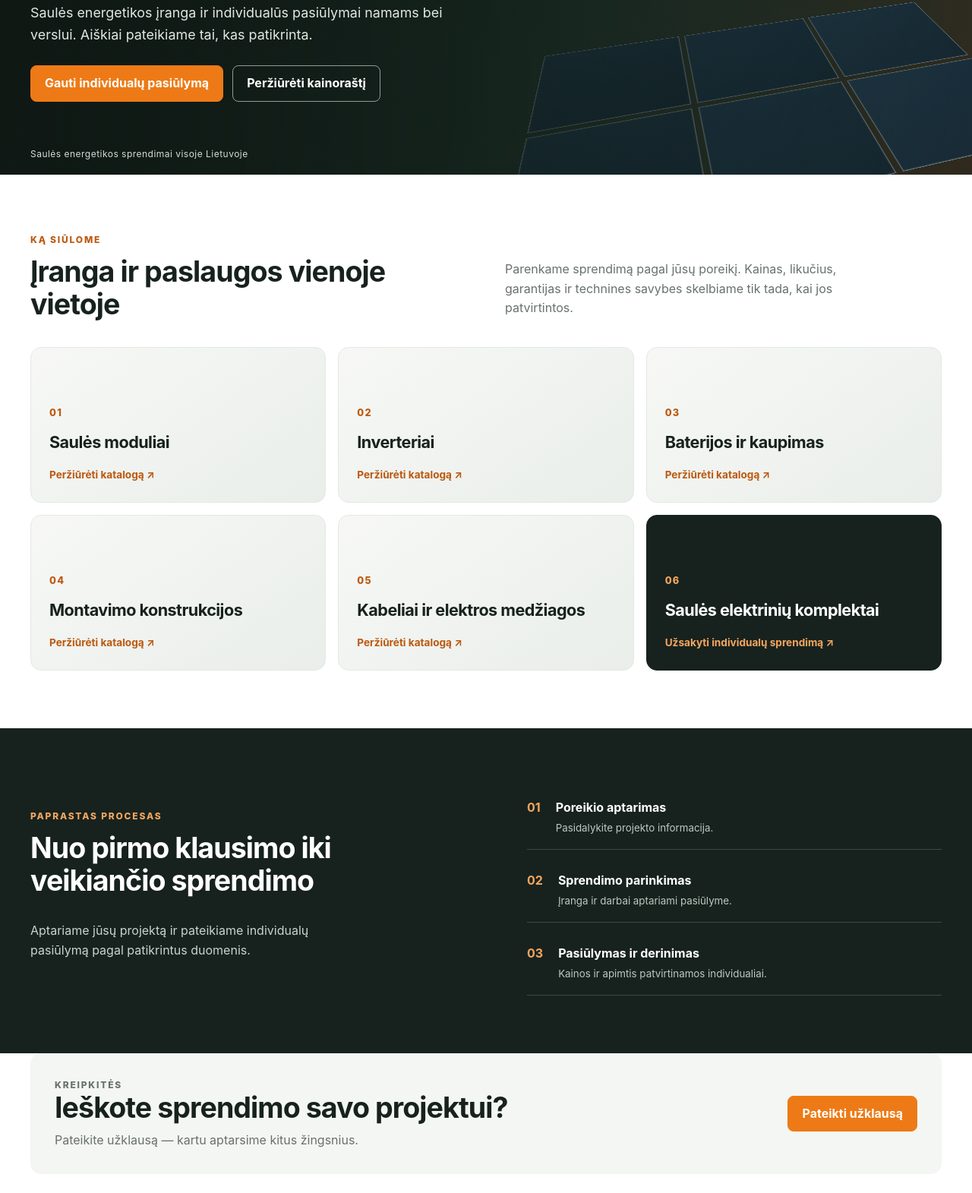
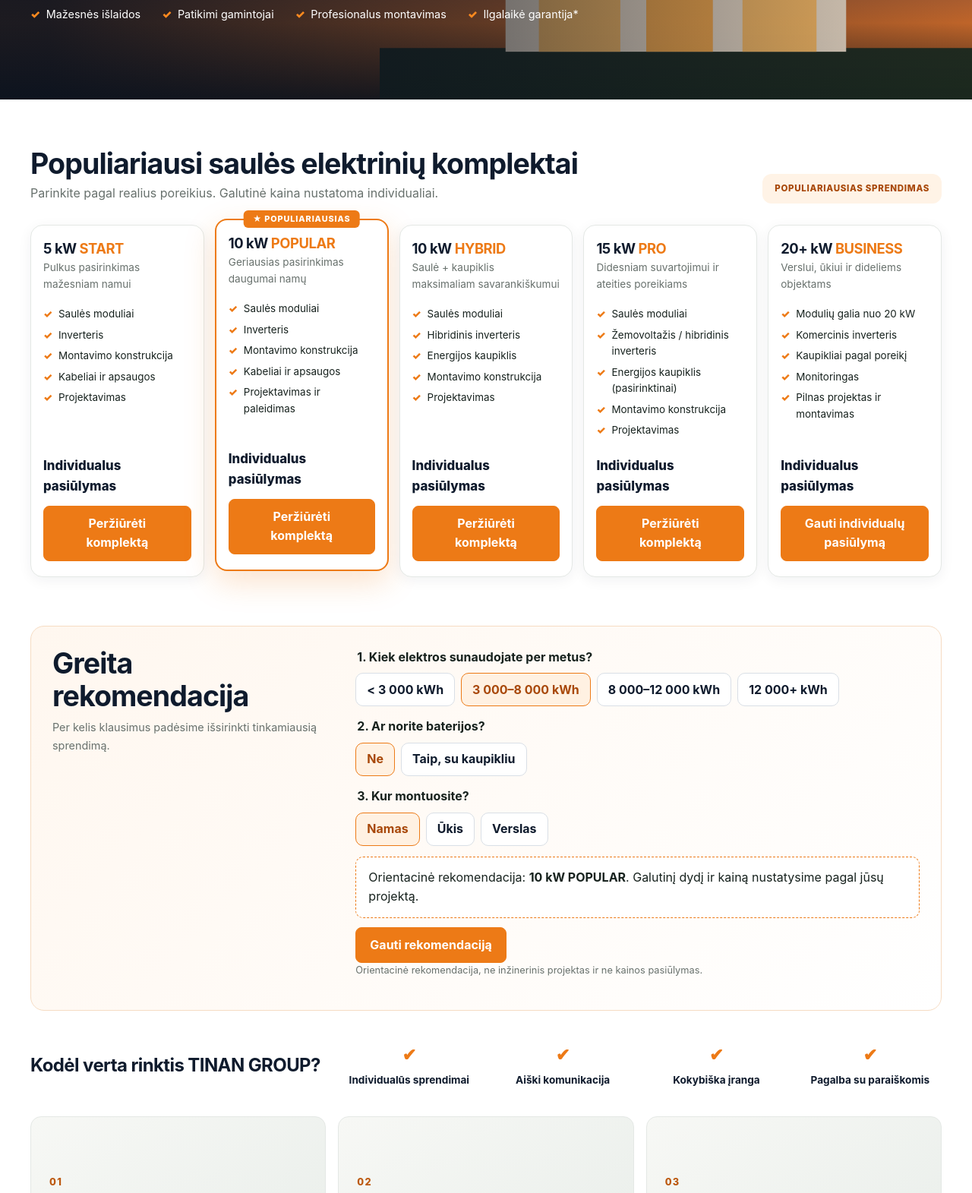
Before and after one commit to EurikaProtocol/TinanGroup-elektrin-s, a website built with Vite: page index.html in a window 1280 px wide. Shown: the part 586-2157 px from the top of the page at 76% size. Built offline with nearby package versions, Linux system fonts and the light colour scheme.

Commit message:
Redesign homepage: solar hero, package cards, recommendation calculator, CTA banner

```diff
--- a/index.html
+++ b/index.html
@@ -3,9 +3,9 @@
 <head>
   <meta charset="utf-8">
   <meta name="viewport" content="width=device-width, initial-scale=1, viewport-fit=cover">
-  <meta name="theme-color" content="#17221e">
+  <meta name="theme-color" content="#0f1b2d">
   <title>TINAN GROUP | Saulės energetikos sprendimai</title>
-  <meta name="description" content="Saulės moduliai, inverteriai, energijos kaupimas ir individualūs saulės energetikos sprendimai. Susisiekite su TINAN GROUP.">
+  <meta name="description" content="Saulės elektrinių komplektai, moduliai, inverteriai, energijos kaupimas ir individualūs saulės energetikos pasiūlymai. Susisiekite su TINAN GROUP.">
   <link rel="canonical" href="https://tinangroup.com/">
   <link rel="icon" href="/favicon.svg" type="image/svg+xml">
   <meta property="og:title" content="TINAN GROUP | Saulės energetikos sprendimai">
@@ -18,40 +18,82 @@
   <a class="skip" href="#main">Pereiti prie turinio</a>
   <header id="site-header"></header>
   <main id="main">
-    <section class="hero">
-      <div class="hero-grid" aria-hidden="true"><div class="sun"></div><div class="solar-art"><span></span><span></span><span></span><span></span><span></span><span></span></div></div>
-      <div class="container hero-content">
-        <p class="eyebrow">TINAN GROUP · SAULĖS ENERGIJA</p>
-        <h1>Jūsų energija.<br><em>Jūsų sprendimas.</em></h1>
-        <p>Saulės energetikos įranga ir individualūs pasiūlymai namams bei verslui. Aiškiai pateikiame tai, kas patikrinta.</p>
-        <div class="row"><a class="btn btn-primary" href="kontaktai.html#pasiulymas">Gauti individualų pasiūlymą</a><a class="btn btn-light" href="kainorastis.html">Peržiūrėti kainoraštį</a></div>
+    <section class="home-hero">
+      <svg class="hero-art" viewBox="0 0 800 420" aria-hidden="true" focusable="false">
+        <circle cx="600" cy="140" r="70" fill="#ff9a3c" opacity=".85"/>
+        <rect y="350" width="800" height="70" fill="#1b2a1f"/>
+        <polygon points="130,230 400,90 670,230" fill="#1a2436"/>
+        <polygon points="230,215 400,128 570,215 540,225 400,152 260,225" fill="#24476b" stroke="#9fb7d0" stroke-width="2"/>
+        <rect x="170" y="230" width="460" height="125" fill="#f1e3cf"/>
+        <rect x="215" y="255" width="110" height="100" fill="#ffc067"/>
+        <rect x="360" y="255" width="90" height="100" fill="#ffb04d"/>
+        <rect x="490" y="255" width="100" height="100" fill="#ffc067"/>
+      </svg>
+      <div class="container hero-copy">
+        <p class="eyebrow" style="color:#ffb36b">SAULĖS ELEKTRINĖS NAMAMS IR VERSLUI</p>
+        <h1>Tvari energija<br><em>Jūsų namams</em></h1>
+        <p class="lede-light">Saulės elektrinių įranga ir individualūs pasiūlymai namams bei verslui. Aiškiai pateikiame tik patikrintą informaciją.</p>
+        <div class="row"><a class="btn btn-orange" href="kontaktai.html#pasiulymas">Gauti pasiūlymą</a><a class="btn btn-light" href="komplektai.html">Peržiūrėti komplektus</a></div>
+        <ul class="hero-benefits"><li>Mažesnės išlaidos</li><li>Patikimi gamintojai</li><li>Profesionalus montavimas</li><li>Ilgalaikė garantija*</li></ul>
       </div>
-      <div class="hero-caption container">Saulės energetikos sprendimai visoje Lietuvoje</div>
     </section>
 
-    <section class="container intro section">
-      <div><p class="eyebrow">KĄ SIŪLOME</p><h2>Įranga ir paslaugos vienoje vietoje</h2></div>
-      <p>Parenkame sprendimą pagal jūsų poreikį. Kainas, likučius, garantijas ir technines savybes skelbiame tik tada, kai jos patvirtintos.</p>
+    <section class="container packages" id="komplektai">
+      <div class="packages-head">
+        <div><h2>Populiariausi saulės elektrinių komplektai</h2><p>Parinkite pagal realius poreikius. Galutinė kaina nustatoma individualiai.</p></div>
+        <span class="badge-top">Populiariausias sprendimas</span>
+      </div>
+      <div class="package-grid">
+        <article class="package-card"><h3>5 kW <b>START</b></h3><p class="sub">Pulkus pasirinkimas mažesniam namui</p><ul><li>Saulės moduliai</li><li>Inverteris</li><li>Montavimo konstrukcija</li><li>Kabeliai ir apsaugos</li><li>Projektavimas</li></ul><p class="price">Individualus pasiūlymas</p><a class="btn btn-primary" href="komplektai.html">Peržiūrėti komplektą</a></article>
+        <article class="package-card featured"><span class="flag">★ POPULIARIAUSIAS</span><h3>10 kW <b>POPULAR</b></h3><p class="sub">Geriausias pasirinkimas daugumai namų</p><ul><li>Saulės moduliai</li><li>Inverteris</li><li>Montavimo konstrukcija</li><li>Kabeliai ir apsaugos</li><li>Projektavimas ir paleidimas</li></ul><p class="price">Individualus pasiūlymas</p><a class="btn btn-primary" href="komplektai.html">Peržiūrėti komplektą</a></article>
+        <article class="package-card"><h3>10 kW <b>HYBRID</b></h3><p class="sub">Saulė + kaupiklis maksimaliam savarankiškumui</p><ul><li>Saulės moduliai</li><li>Hibridinis inverteris</li><li>Energijos kaupiklis</li><li>Montavimo konstrukcija</li><li>Projektavimas</li></ul><p class="price">Individualus pasiūlymas</p><a class="btn btn-primary" href="komplektai.html">Peržiūrėti komplektą</a></article>
+        <article class="package-card"><h3>15 kW <b>PRO</b></h3><p class="sub">Didesniam suvartojimui ir ateities poreikiams</p><ul><li>Saulės moduliai</li><li>Žemovoltažis / hibridinis inverteris</li><li>Energijos kaupiklis (pasirinktinai)</li><li>Montavimo konstrukcija</li><li>Projektavimas</li></ul><p class="price">Individualus pasiūlymas</p><a class="btn btn-primary" href="komplektai.html">Peržiūrėti komplektą</a></article>
+        <article class="package-card"><h3>20+ kW <b>BUSINESS</b></h3><p class="sub">Verslui, ūkiui ir dideliems objektams</p><ul><li>Modulių galia nuo 20 kW</li><li>Komercinis inverteris</li><li>Kaupikliai pagal poreikį</li><li>Monitoringas</li><li>Pilnas projektas ir montavimas</li></ul><p class="price">Individualus pasiūlymas</p><a class="btn btn-primary" href="kontaktai.html#pasiulymas">Gauti individualų pasiūlymą</a></article>
+      </div>
     </section>
-    <section class="container category-grid" aria-label="Produktų kategorijos">
+
+    <section class="container recommender" id="recommender" aria-labelledby="rec-title">
+      <div><h2 id="rec-title">Greita rekomendacija</h2><p class="muted">Per kelis klausimus padėsime išsirinkti tinkamiausią sprendimą.</p></div>
+      <div>
+        <fieldset><legend>1. Kiek elektros sunaudojate per metus?</legend><div class="choice" data-group="usage"><button type="button" data-value="low" aria-pressed="false">&lt; 3 000 kWh</button><button type="button" data-value="mid" aria-pressed="true">3 000–8 000 kWh</button><button type="button" data-value="high" aria-pressed="false">8 000–12 000 kWh</button><button type="button" data-value="xl" aria-pressed="false">12 000+ kWh</button></div></fieldset>
+        <fieldset><legend>2. Ar norite baterijos?</legend><div class="choice" data-group="battery"><button type="button" data-value="no" aria-pressed="true">Ne</button><button type="button" data-value="yes" aria-pressed="false">Taip, su kaupikliu</button></div></fieldset>
+        <fieldset><legend>3. Kur montuosite?</legend><div class="choice" data-group="site"><button type="button" data-value="home" aria-pressed="true">Namas</button><button type="button" data-value="farm" aria-pressed="false">Ūkis</button><button type="button" data-value="business" aria-pressed="false">Verslas</button></div></fieldset>
+        <p class="rec-result" data-result aria-live="polite"></p>
+        <a class="btn btn-primary" data-cta href="kontaktai.html#pasiulymas">Gauti rekomendaciją</a>
+        <p class="rec-note">Orientacinė rekomendacija, ne inžinerinis projektas ir ne kainos pasiūlymas.</p>
+      </div>
+    </section>
+
+    <section class="container why-strip" aria-label="Kodėl verta rinktis TINAN GROUP">
+      <h2>Kodėl verta rinktis TINAN GROUP?</h2>
+      <div>Individualūs sprendimai</div><div>Aiški komunikacija</div><div>Kokybiška įranga</div><div>Pagalba su paraiškomis</div>
+    </section>
+
+    <section class="container" aria-label="Produktų kategorijos">
+      <div class="category-grid" style="padding-bottom:24px">
         <a class="category-card" href="moduliai.html"><span>01</span><h2>Saulės moduliai</h2><b>Peržiūrėti katalogą ↗</b></a>
         <a class="category-card" href="inverteriai.html"><span>02</span><h2>Inverteriai</h2><b>Peržiūrėti katalogą ↗</b></a>
         <a class="category-card" href="kaupikliai.html"><span>03</span><h2>Baterijos ir kaupimas</h2><b>Peržiūrėti katalogą ↗</b></a>
         <a class="category-card" href="konstrukcijos.html"><span>04</span><h2>Montavimo konstrukcijos</h2><b>Peržiūrėti katalogą ↗</b></a>
         <a class="category-card" href="elektros-medziagos.html"><span>05</span><h2>Kabeliai ir elektros medžiagos</h2><b>Peržiūrėti katalogą ↗</b></a>
         <a class="category-card category-dark" href="komplektai.html"><span>06</span><h2>Saulės elektrinių komplektai</h2><b>Užsakyti individualų sprendimą ↗</b></a>
+      </div>
+      <p class="muted"><a href="kainorastis.html">Kainoraštis</a> · <a href="paslaugos.html">Paslaugos ir montavimas</a> · <a href="apie.html">Apie mus</a> · <a href="pasiulymas.html">Individualus pasiūlymas</a></p>
     </section>
 
-    <section class="section section-dark">
-      <div class="container split">
-        <div><p class="eyebrow">PAPRASTAS PROCESAS</p><h2>Nuo pirmo klausimo iki veikiančio sprendimo</h2><p>Aptariame jūsų projektą ir pateikiame individualų pasiūlymą pagal patikrintus duomenis.</p></div>
-        <ol class="process-list"><li><b>01</b><span><strong>Poreikio aptarimas</strong><small>Pasidalykite projekto informacija.</small></span></li><li><b>02</b><span><strong>Sprendimo parinkimas</strong><small>Įranga ir darbai aptariami pasiūlyme.</small></span></li><li><b>03</b><span><strong>Pasiūlymas ir derinimas</strong><small>Kainos ir apimtis patvirtinamos individualiai.</small></span></li></ol>
+    <section class="container install-cta">
+      <div>
+        <p class="eyebrow" style="color:#ffb36b">SAULĖS ENERGIJA BE RŪPESČIŲ</p>
+        <h2>Visas procesas nuo A iki Z</h2>
+        <p>Projektavimas, įrangos parinkimas, montavimas, dokumentai ir pagalba gaunant paramą.</p>
+        <div class="contact-lines"><a class="link" href="tel:+37069685605">+370 696 85605</a><a class="link" href="mailto:info@tinangroup.com">info@tinangroup.com</a></div>
       </div>
+      <div><a class="btn btn-orange" href="kontaktai.html#pasiulymas">Susisiekti</a></div>
     </section>
-
-    <section class="container section cta-band"><div><p class="eyebrow">KREIPKITĖS</p><h2>Ieškote sprendimo savo projektui?</h2><p>Pateikite užklausą — kartu aptarsime kitus žingsnius.</p></div><a class="btn btn-primary" href="kontaktai.html#pasiulymas">Pateikti užklausą</a></section>
+    <p class="container muted">*Garantijos sąlygos nurodomos individualiame pasiūlyme. Kainos ir techninės savybės skelbiamos tik patvirtinus.</p>
   </main>
   <footer id="site-footer"></footer>
   <script type="module" src="/src/main.js"></script>
+  <script type="module" src="/src/home.js"></script>
 </body>
 </html>
--- /dev/null
+++ b/src/home.css
@@ -0,0 +1,48 @@
+:root { --navy: #0f1b2d; --navy-2: #16263d; }
+.home-hero { position: relative; min-height: 560px; display: flex; align-items: center; overflow: hidden; color: #fff; background: linear-gradient(180deg, #1b2a44 0%, #3a3550 45%, #c9692a 82%, #2a1f1a 100%); }
+.home-hero::after { content: ""; position: absolute; inset: 0; background: linear-gradient(90deg, rgb(10 18 31 / 90%) 5%, rgb(10 18 31 / 55%) 50%, rgb(10 18 31 / 5%) 100%); }
+.home-hero .hero-art { position: absolute; right: 0; bottom: 0; width: min(780px, 70%); opacity: .95; }
+.home-hero .hero-copy { position: relative; z-index: 2; padding-block: 64px 96px; }
+.home-hero h1 { max-width: 640px; font-size: clamp(2.6rem, 6vw, 4.6rem); letter-spacing: -.04em; }
+.home-hero h1 em { color: #ff8a1f; font-style: normal; }
+.home-hero p.lede-light { max-width: 520px; color: #e6ebf2; font-size: 1.1rem; }
+.hero-benefits { display: flex; flex-wrap: wrap; gap: 14px 28px; margin: 26px 0 0; padding: 0; list-style: none; font-size: .9rem; }
+.hero-benefits li::before { content: "✓"; margin-right: 8px; color: #ff8a1f; font-weight: 900; }
+.packages { padding-block: 64px 24px; }
+.packages-head { display: flex; flex-wrap: wrap; align-items: end; justify-content: space-between; gap: 16px; margin-bottom: 28px; }
+.packages-head h2 { margin: 0; color: var(--navy); }
+.packages-head p { margin: 4px 0 0; color: var(--muted); }
+.badge-top { border-radius: 12px; padding: 10px 16px; background: #fff3e6; color: #a8480a; font-size: .72rem; font-weight: 800; letter-spacing: .06em; text-transform: uppercase; }
+.package-grid { display: grid; grid-template-columns: repeat(5, minmax(0, 1fr)); gap: 14px; }
+.package-card { position: relative; display: flex; flex-direction: column; border: 1px solid var(--line); border-radius: 16px; padding: 20px 16px; background: #fff; box-shadow: 0 4px 18px rgb(15 27 45 / 6%); }
+.package-card h3 { margin-bottom: 4px; color: var(--navy); font-size: 1.15rem; }
+.package-card h3 b { color: #ed7a16; }
+.package-card .sub { min-height: 40px; margin-bottom: 12px; color: var(--muted); font-size: .85rem; }
+.package-card ul { flex: 1; margin: 0 0 16px; padding: 0; list-style: none; font-size: .84rem; }
+.package-card li { margin-block: 6px; padding-left: 20px; position: relative; }
+.package-card li::before { content: "✓"; position: absolute; left: 0; color: #ed7a16; font-weight: 900; }
+.package-card .price { margin: 0 0 12px; color: var(--navy); font-size: 1.05rem; font-weight: 800; }
+.package-card.featured { border: 2px solid #ed7a16; box-shadow: 0 14px 40px rgb(237 122 22 / 22%); transform: translateY(-8px); }
+.package-card .flag { position: absolute; top: -13px; left: 50%; transform: translateX(-50%); border-radius: 6px; padding: 3px 12px; background: #ed7a16; color: #fff; font-size: .68rem; font-weight: 800; letter-spacing: .08em; white-space: nowrap; }
+.recommender { margin-block: 40px; border-radius: 18px; padding: 28px; background: linear-gradient(135deg, #fff7ef, #fff); border: 1px solid #f6dcc3; display: grid; grid-template-columns: 1fr 2fr; gap: 28px; }
+.recommender h2 { margin: 0 0 8px; color: var(--navy); }
+.recommender fieldset { min-width: 0; margin: 0 0 14px; border: 0; padding: 0; }
+.recommender legend { margin-bottom: 8px; font-weight: 750; }
+.choice { display: flex; flex-wrap: wrap; gap: 8px; }
+.choice button { min-height: 44px; border: 1px solid #d9dfe6; border-radius: 10px; padding: 8px 14px; background: #fff; color: var(--navy); font-weight: 650; cursor: pointer; }
+.choice button[aria-pressed="true"] { border-color: #ed7a16; background: #fff1e2; color: #a8480a; }
+.rec-result { margin: 12px 0; padding: 14px 16px; border-radius: 10px; background: #fff; border: 1px dashed #ed7a16; }
+.rec-note { color: var(--muted); font-size: .8rem; }
+.why-strip { display: grid; grid-template-columns: repeat(6, 1fr); gap: 14px; margin-block: 36px; align-items: center; }
+.why-strip h2 { grid-column: span 2; margin: 0; color: var(--navy); font-size: 1.5rem; }
+.why-strip div { text-align: center; font-size: .85rem; font-weight: 650; color: var(--navy); }
+.why-strip div::before { content: "✔"; display: block; margin-bottom: 6px; color: #ed7a16; font-size: 1.4rem; }
+.install-cta { position: relative; overflow: hidden; display: grid; grid-template-columns: 1.4fr 1fr; gap: 24px; align-items: center; margin-block: 40px; border-radius: 20px; padding: 44px; color: #fff; background: linear-gradient(120deg, #0f1b2d 0%, #1b2c47 60%, #5b3416 100%); }
+.install-cta h2 { color: #fff; font-size: clamp(1.8rem, 4vw, 2.8rem); }
+.install-cta p { color: #d7dfea; }
+.install-cta a.link { color: #ffc18c; font-weight: 750; text-decoration: none; }
+.install-cta .contact-lines { display: grid; gap: 8px; margin-top: 14px; }
+.btn-orange { background: #ed7a16; border-color: #ed7a16; color: #fff; }
+@media (max-width: 1100px) { .package-grid { grid-template-columns: repeat(3, minmax(0, 1fr)); } .package-card.featured { transform: none; } }
+@media (max-width: 940px) { .recommender, .install-cta { grid-template-columns: 1fr; } .why-strip { grid-template-columns: repeat(3, 1fr); } .why-strip h2 { grid-column: 1 / -1; } .home-hero .hero-art { width: 100%; opacity: .45; } }
+@media (max-width: 640px) { .package-grid { grid-template-columns: 1fr; } .home-hero { min-height: 600px; align-items: flex-end; } .install-cta { padding: 28px 20px; } .why-strip { grid-template-columns: repeat(2, 1fr); } .choice button { flex: 1 1 40%; } }
--- /dev/null
+++ b/src/home.js
@@ -0,0 +1,27 @@
+import './home.css';
+import { recommend } from './lib/recommend.js';
+
+const root = document.getElementById('recommender');
+if (root) {
+  const state = { usage: 'mid', battery: false, site: 'home' };
+  const out = root.querySelector('[data-result]');
+  const render = () => {
+    const pkg = recommend(state);
+    out.innerHTML = `Orientacinė rekomendacija: <strong>${pkg.name}</strong>. Galutinį dydį ir kainą nustatysime pagal jūsų projektą.`;
+    const link = root.querySelector('[data-cta]');
+    const note = `Rekomendacija: ${pkg.name}; sunaudojimas: ${state.usage}; baterija: ${state.battery ? 'taip' : 'ne'}; objektas: ${state.site}`;
+    link.href = `kontaktai.html?pasiulymas=${encodeURIComponent(note)}#pasiulymas`;
+  };
+  root.querySelectorAll('[data-group]').forEach((group) => {
+    group.addEventListener('click', (event) => {
+      const btn = event.target.closest('button[data-value]');
+      if (!btn) return;
+      const key = group.dataset.group;
+      const raw = btn.dataset.value;
+      state[key] = key === 'battery' ? raw === 'yes' : raw;
+      group.querySelectorAll('button').forEach((b) => b.setAttribute('aria-pressed', String(b === btn)));
+      render();
+    });
+  });
+  render();
+}
--- /dev/null
+++ b/src/lib/recommend.js
@@ -0,0 +1,19 @@
+// Indicative package recommendation. Not an engineering design; no prices are produced.
+export const PACKAGES = [
+  { id: 'start', name: '5 kW START', kw: 5 },
+  { id: 'popular', name: '10 kW POPULAR', kw: 10 },
+  { id: 'hybrid', name: '10 kW HYBRID', kw: 10 },
+  { id: 'pro', name: '15 kW PRO', kw: 15 },
+  { id: 'business', name: '20+ kW BUSINESS', kw: 20 },
+];
+
+export function recommend({ usage = 'mid', battery = false, site = 'home' } = {}) {
+  let id;
+  if (usage === 'low') id = 'start';
+  else if (usage === 'mid') id = 'popular';
+  else if (usage === 'high') id = 'pro';
+  else id = 'business';
+  if (battery && (id === 'start' || id === 'popular')) id = 'hybrid';
+  if (site === 'business' && (usage === 'high' || usage === 'xl')) id = 'business';
+  return PACKAGES.find((p) => p.id === id);
+}
```
Also changed, not shown: tests/home.test.js (added, +13 -0 lines), 1 other file. Lines whose indentation alone changed are shown as unchanged.
